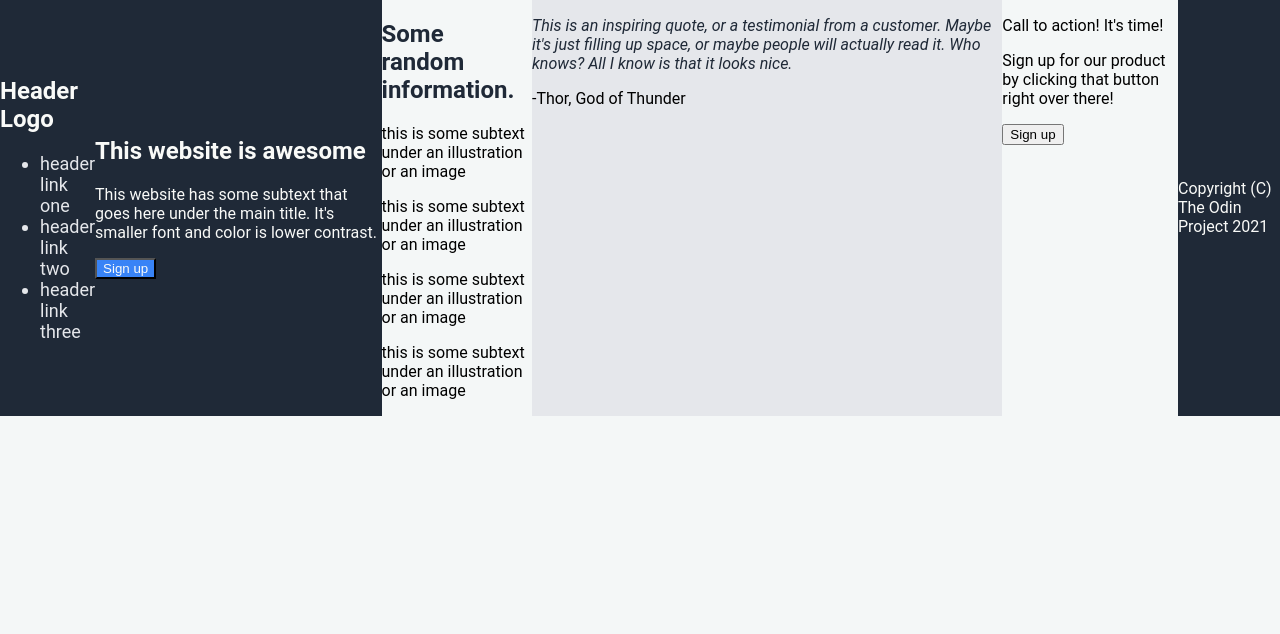
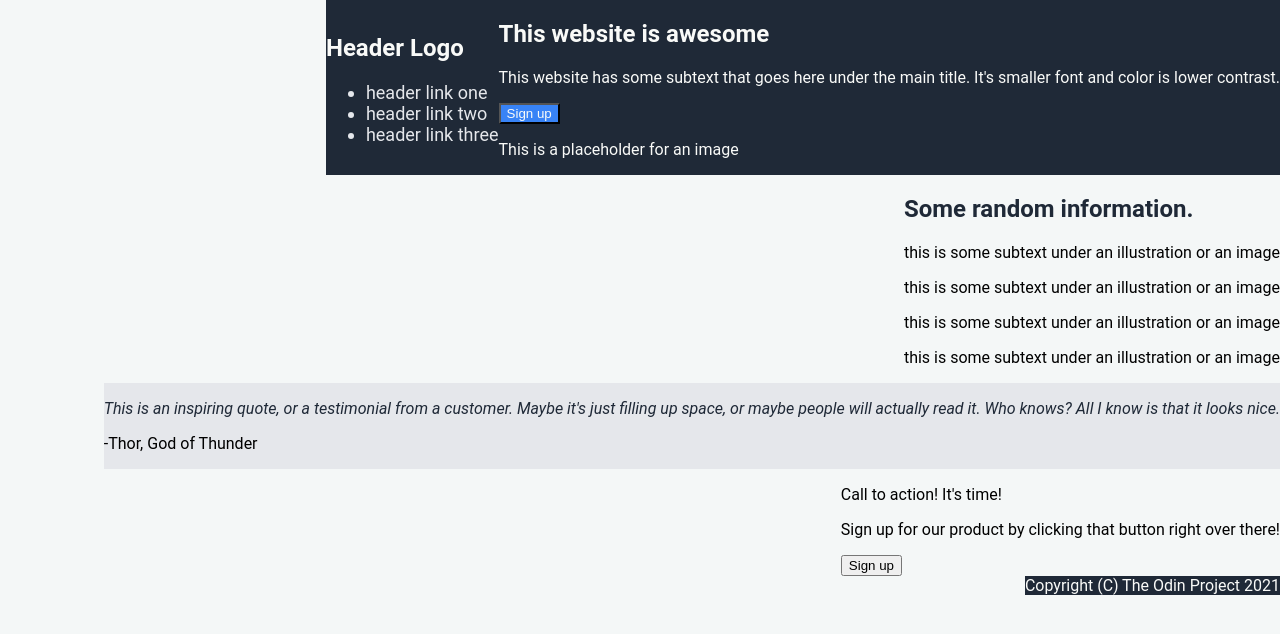
Before and after one commit to plamen5rov/TheOdinProject, a plain HTML site: page landing-page/index.html in a window 1280 px wide. Drawn offline with Linux system fonts and the light colour scheme.

Commit message:
feat: img to div

```diff
--- a/landing-page/index.html
+++ b/landing-page/index.html
@@ -24,8 +24,9 @@
         <p>This website has some subtext that goes here under the main title. It's smaller font and color is lower contrast.</p>
         <button>Sign up</button>
     </div>
-    <img src="" alt="" aria-placeholder="This is a placeholder for an image"/>
-
+    <div class="img">
+        <p>This is a placeholder for an image</p>
+    </div>
 </section>
     </header>
     <section>
--- a/landing-page/style.css
+++ b/landing-page/style.css
@@ -4,6 +4,10 @@ body {
     font-family: 'Roboto', sans-serif;
     height: vh;
     display: flex;
+    flex-direction: column;
+    justify-content: center;
+    align-items: flex-end;
+    padding: 0;
 
 
 }
```
